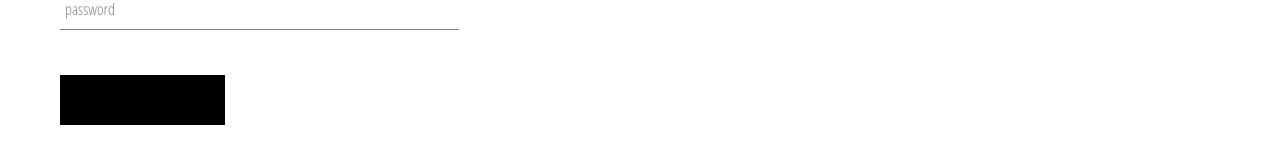
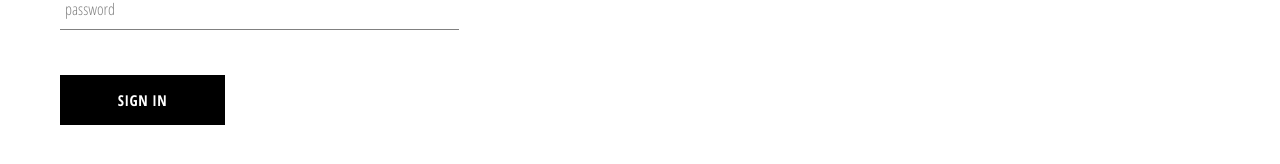
Before and after one commit to ZubairOmer/Ecommerce-project-react, a React (Create React App) app: page /signin in a window 1280 px wide. Shown: the part 334-498 px from the top of the page. Built offline with nearby package versions, Linux system fonts and the light colour scheme.

Commit message:
started working with firebase

```diff
--- a/src/components/sign-in/SignIn.js
+++ b/src/components/sign-in/SignIn.js
@@ -50,7 +50,7 @@ export default class SignIn extends Component {
                         required
                     />
 
-                    <CustomButton />
+                    <CustomButton type="submit">Sign In</CustomButton>
                 </form>
             </div>
         )
```
